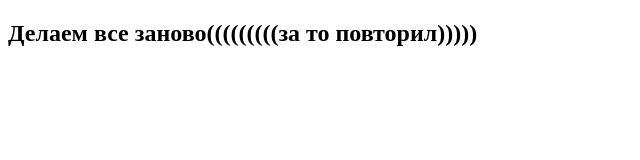
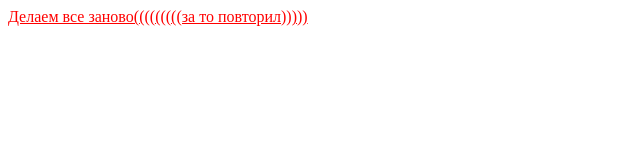
Before and after one commit to Pavel475/first-project, a plain HTML site: page index.html in a window 1280 px wide. Shown: the whole page, without its empty margins (0-640 px from the left). Drawn offline with Linux system fonts and the light colour scheme.

Commit message:
добавил простую разметку

```diff
--- a/index.html
+++ b/index.html
@@ -8,6 +8,9 @@
     <link rel="stylesheet" href="style.css">
 </head>
 <body>
-    <h2>Делаем все заново(((((((((за то повторил)))))<h2>
+    <header class="header">
+    <a class="header-link" href="#"> Делаем все заново(((((((((за то повторил)))))<a>
+    </header>
+    </div>
 </body>
 </html>
```
